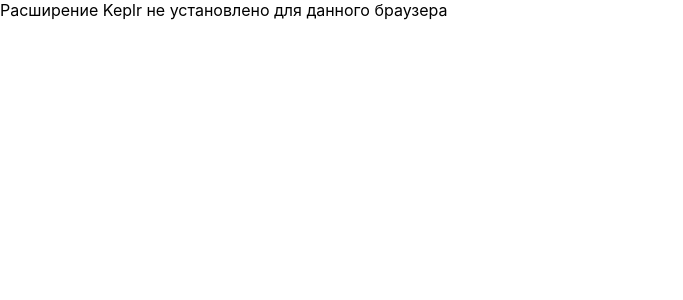
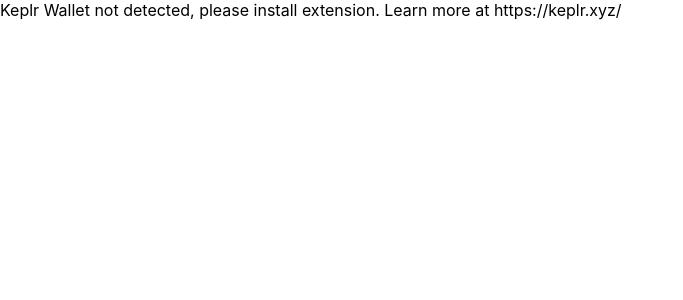
Before and after one commit to ElenaSolov/keprl, a React (Create React App) app: page / in a window 1280 px wide. Shown: the top 300 px of the page, without its empty margins (0-683 px from the left). Built offline with nearby package versions, Linux system fonts and the light colour scheme.

Commit message:
Feat: add connection to Keplr

```diff
--- a/package.json
+++ b/package.json
@@ -8,7 +8,8 @@
     "@testing-library/user-event": "^13.5.0",
     "react": "^18.2.0",
     "react-dom": "^18.2.0",
-    "react-scripts": "5.0.1",
+    "react-scripts": "^2.1.3",
+    "secretjs": "^1.6.8",
     "web-vitals": "^2.1.4"
   },
   "scripts": {
--- a/src/components/app/App.js
+++ b/src/components/app/App.js
@@ -1,5 +1,5 @@
 import React, { useEffect, useState } from 'react';
-import Keplr from './keplr';
+import Keplr from '../keplr/keplr';
 
 function App() {
     const [keplrResponse, setKeplrResponse] = useState();
@@ -38,7 +38,7 @@
     return (
         <div className="App">
             <div className="container">
-                {!keplrResponse && <div className="message">Расширение Keplr не установлено для данного браузера</div>}
+                {!keplrResponse && <div className="message">Keplr Wallet not detected, please install extension. Learn more at https://keplr.xyz/</div>}
                 {keplrResponse && <Keplr />}
             </div>
         </div>
--- /dev/null
+++ b/src/components/keplr/keplr.jsx
@@ -0,0 +1,31 @@
+import React, { useEffect, useState } from 'react';
+import { SecretNetworkClient } from "secretjs";
+
+const Keplr = () => {
+   const grpcWebUrl = "https://wgrpc.secret.express"; // should be moved to .env
+   const chainId = "secret-4";
+
+   const [keplrUser, setKeplrUser] = useState("");
+
+
+   // Readonly Client
+   const secretjs = SecretNetworkClient.create({
+     grpcWebUrl,
+     chainId,
+   });
+
+   // Or a signer client with Keplr integration
+   window.keplr.enable(chainId)
+
+
+   window.keplr.getKey(chainId).then(response => {
+           setKeplrName(response.name);
+       })
+
+
+    return (
+        <div>Добрый день, {keplrUser}</div>
+    );
+}
+
+export default Keplr;
```
Also changed, not shown: 1 other file (tests, documents, lock files or other folders).
